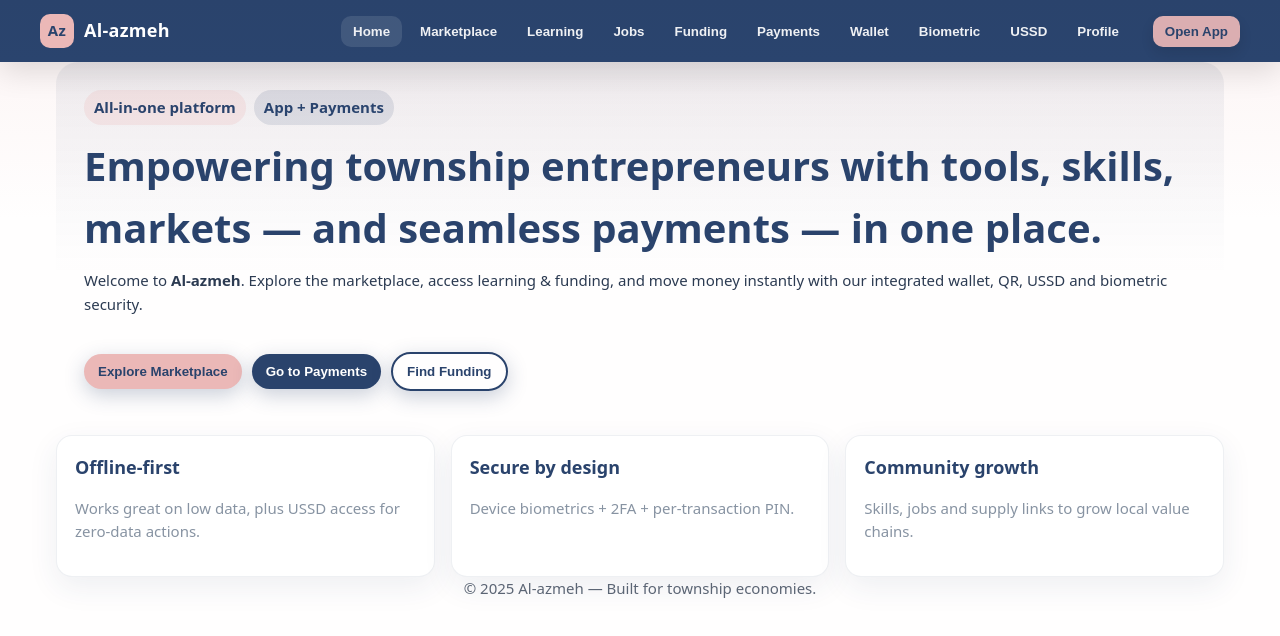
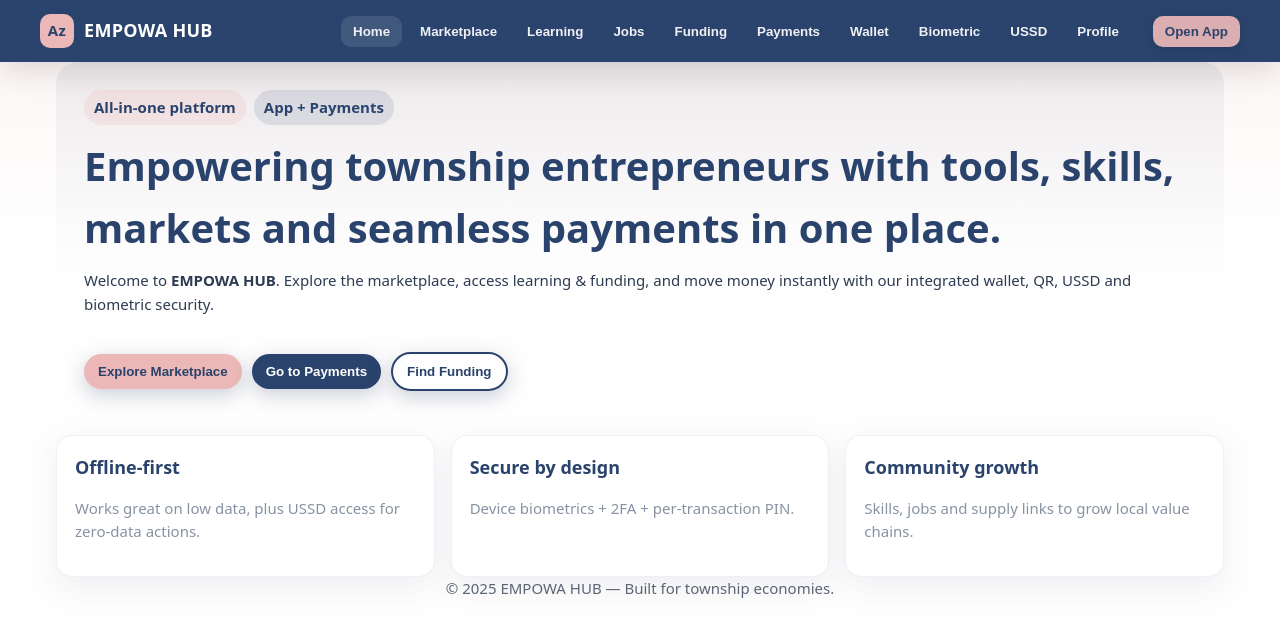
Before and after one commit to lungile1234/Empowa-Hubb, a plain HTML site: page index.html in a window 1280 px wide. Drawn offline with Linux system fonts and the light colour scheme.

Commit message:
index.html

```diff
--- a/index.html
+++ b/index.html
@@ -3,7 +3,7 @@
 <head>
   <meta charset="utf-8" />
   <meta name="viewport" content="width=device-width, initial-scale=1" />
-  <title>Al-azmeh — Unified Platform</title>
+  <title>EMPOWA HUB — Unified Platform</title>
   <style>
     :root{
       /* Brand palette (from image brief) */
@@ -106,7 +106,7 @@
     <div class="wrap topbar">
       <div class="brand" role="img" aria-label="Al-azmeh logo">
         <div class="mark">Az</div>
-        <div class="name">Al-azmeh</div>
+        <div class="name">EMPOWA HUB</div>
       </div>
       <nav aria-label="Primary">
         <button class="tab" data-target="home" aria-current="page">Home</button>
@@ -132,8 +132,8 @@
           <span class="chip">All-in-one platform</span>
           <span class="chip" style="background:rgba(42,67,108,.12); color:var(--accent)">App + Payments</span>
         </div>
-        <h1>Empowering township entrepreneurs with tools, skills, markets — and seamless payments — in one place.</h1>
-        <p>Welcome to <strong>Al-azmeh</strong>. Explore the marketplace, access learning & funding, and move money instantly with our integrated wallet, QR, USSD and biometric security.</p>
+        <h1>Empowering township entrepreneurs with tools, skills, markets and seamless payments in one place.</h1>
+        <p>Welcome to <strong>EMPOWA HUB</strong>. Explore the marketplace, access learning & funding, and move money instantly with our integrated wallet, QR, USSD and biometric security.</p>
         <div class="space"></div>
         <div class="row">
           <button class="btn rose pill" data-target="market">Explore Marketplace</button>
@@ -167,7 +167,7 @@
         </div>
         <div class="card">
           <h3>Cart</h3>
-          <p class="muted">Connected to Al-azmeh Payments for checkout.</p>
+          <p class="muted">Connected to EMPOWA Payments for checkout.</p>
           <div id="cartEmpty" class="muted">Your cart is empty.</div>
           <div id="cartList" style="display:none"></div>
           <div class="row" style="justify-content:space-between; margin-top:12px">
@@ -360,7 +360,7 @@
   </main>
 
   <footer class="wrap">
-    <div>© <span id="year"></span> Al-azmeh — Built for township economies.
+    <div>© <span id="year"></span> EMPOWA HUB — Built for township economies.
     </div>
   </footer>
 
```
